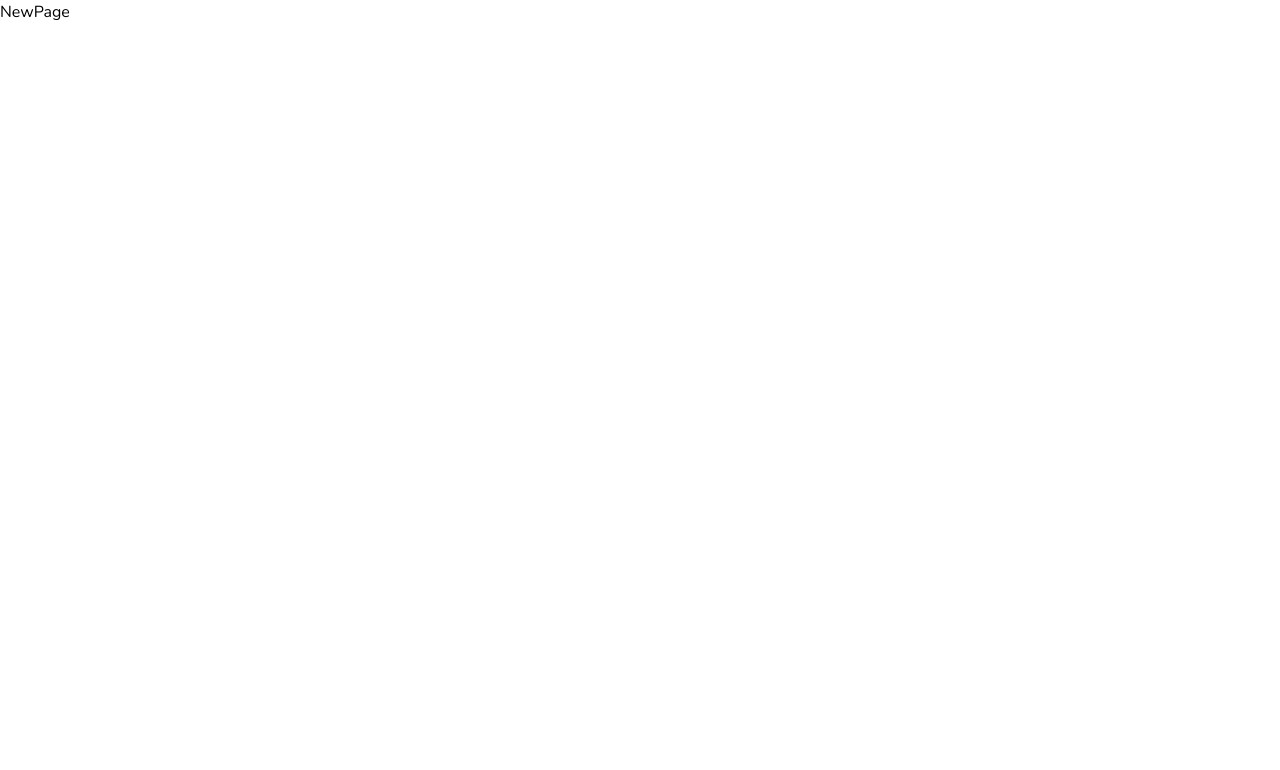
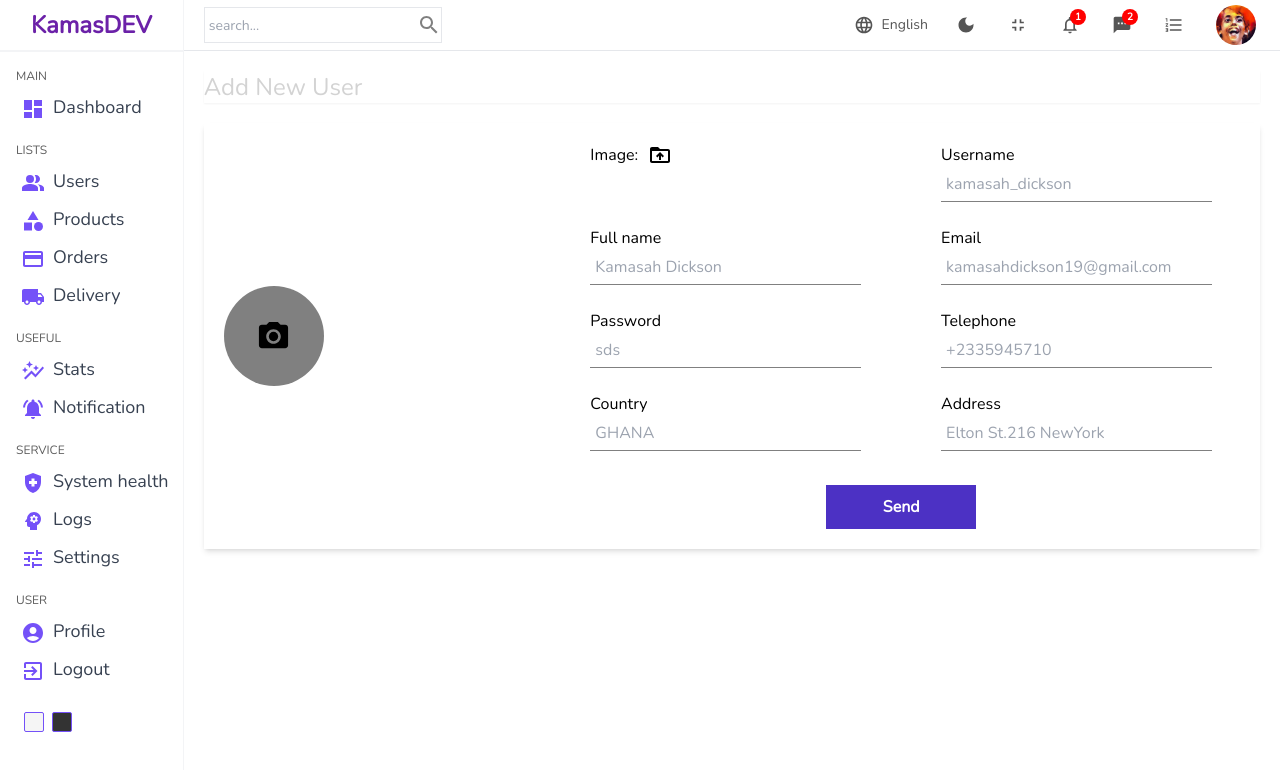
Before and after one commit to Kamasah-Dickson/Admin-Dashboard, a React (Vite) app: page /users/new in a window 1280 px wide. Shown: the top 770 px of the page. Built offline with nearby package versions, Linux system fonts and the light colour scheme.

Commit message:
update new page

```diff
--- a/src/Pages/New/NewPage.tsx
+++ b/src/Pages/New/NewPage.tsx
@@ -1,7 +1,61 @@
-import React from "react";
+import Navbar from "../../Components/Navbar";
+import Sidebar from "../../Components/Sidebar";
+import CameraAltIcon from "@mui/icons-material/CameraAlt";
+import DriveFolderUploadIcon from "@mui/icons-material/DriveFolderUpload";
 
-function NewPage() {
-	return <div>NewPage</div>;
+type inputs = {
+	id: string;
+	label: string;
+	type: string;
+	placeholder: string;
+}[];
+
+interface inputProp {
+	inputs: inputs;
+	title: string;
+}
+
+function NewPage({ title, inputs }: inputProp) {
+	return (
+		<div className="flex w-full">
+			<Sidebar />
+			<div className="flex-[6]">
+				<Navbar />
+				<div className="p-5">
+					<div className="shadow-sm">
+						<h1 className="text-2xl text-[lightgrey]">{title}</h1>
+					</div>
+					<div className="mt-5 flex w-full items-center justify-between p-5 shadow-md">
+						<div className="flex-1">
+							<div className="flex h-[100px] w-[100px] cursor-pointer items-center justify-center rounded-full bg-[grey]">
+								<CameraAltIcon fontSize="large" />
+							</div>
+						</div>
+						<div className="flex-[2]">
+							<form className="flex flex-wrap justify-around gap-6">
+								<div className="w-[40%]">
+									<label htmlFor="file" className="cursor-pointer">
+										Image: <DriveFolderUploadIcon />
+									</label>
+									<input className="hidden" type="file" id="file" />
+								</div>
+								{inputs.map((data) => {
+									return (
+										<div key={data.id} className="w-[40%]">
+											<label htmlFor="">{data.label}</label>
+											<input type={data.type} placeholder={data.placeholder} />
+										</div>
+									);
+								})}
+
+								<button>Send</button>
+							</form>
+						</div>
+					</div>
+				</div>
+			</div>
+		</div>
+	);
 }
 
 export default NewPage;
```
